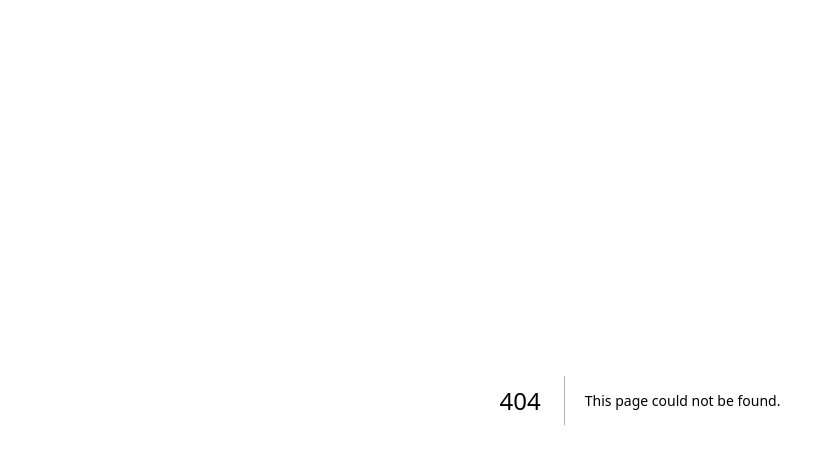
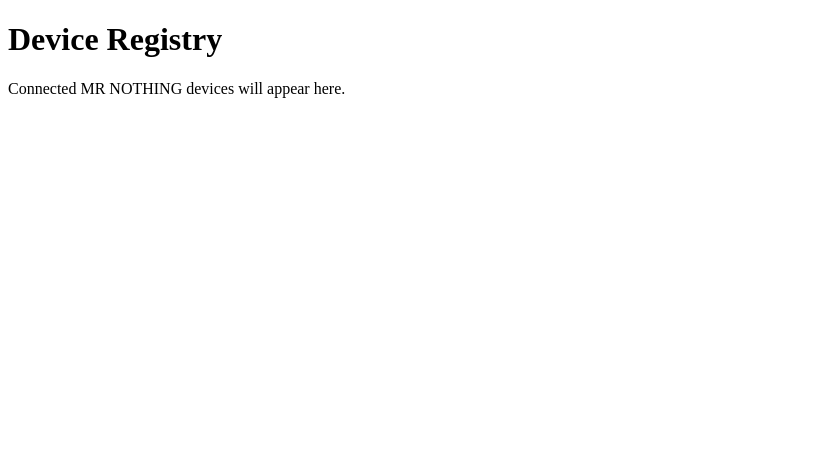
Before and after one commit to Davidcarmelalex/fcri, a Next.js app in the folder projects/nothing-agent/apps/dashboard/: page /devices in a window 1280 px wide. Before the commit this address had no page. Shown: the top 464 px of the page, without its empty margins (0-835 px from the left). Built offline with nearby package versions, Linux system fonts and the light colour scheme.

Commit message:
Add dashboard devices page

```diff
--- /dev/null
+++ b/projects/nothing-agent/apps/dashboard/app/devices/page.tsx
@@ -0,0 +1,8 @@
+export default function DevicesPage() {
+  return (
+    <main>
+      <h1>Device Registry</h1>
+      <p>Connected MR NOTHING devices will appear here.</p>
+    </main>
+  );
+}
```
